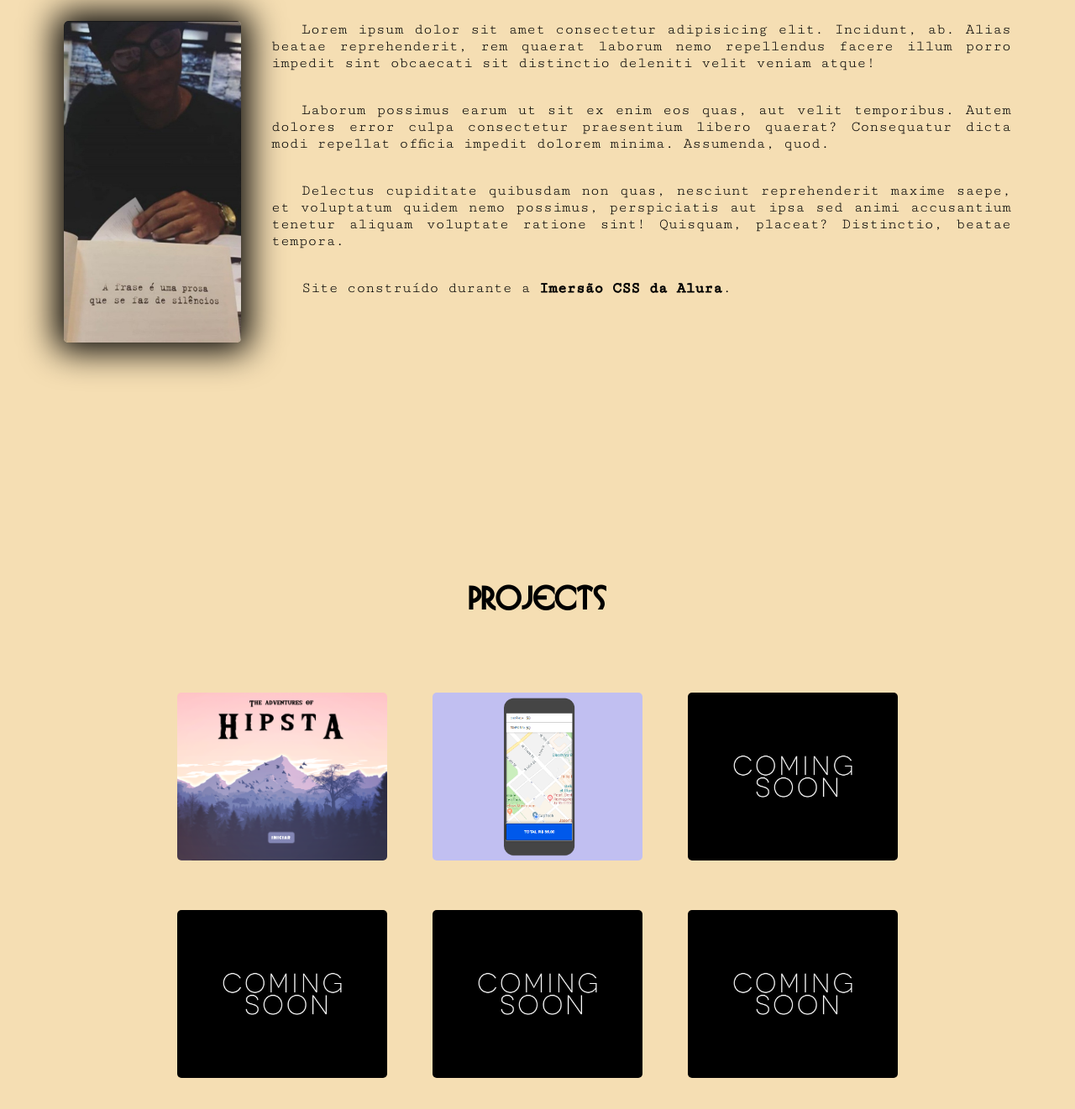
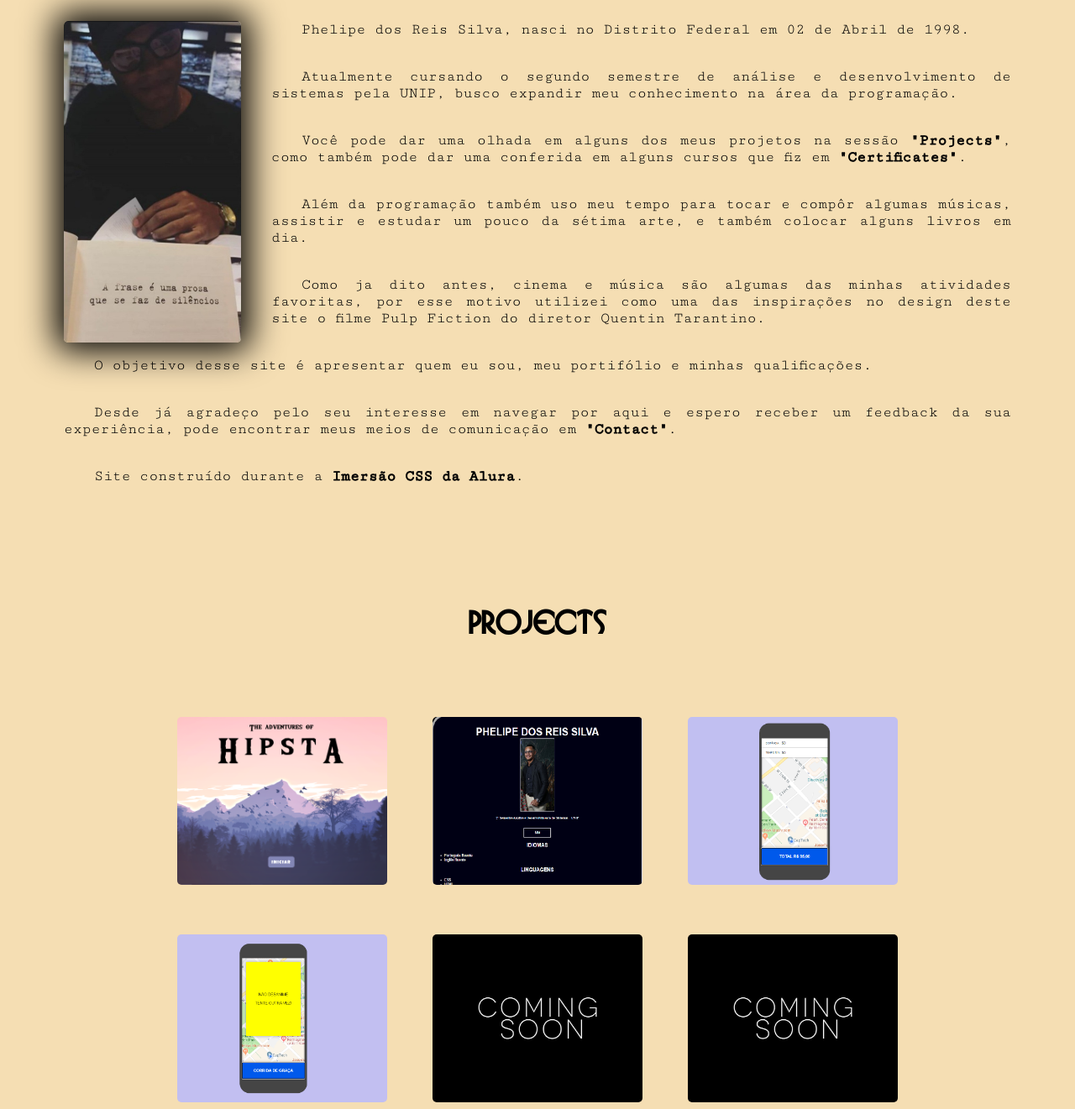
Before and after one commit to phelipedev/meu-site, a plain HTML site: page index.html in a window 1280 px wide. Shown: the part 980-2301 px from the top of the page at 84% size. Drawn offline with Linux system fonts and the light colour scheme; a web font is replaced by a local one.

Commit message:
versão 11/07/2020   00:09

```diff
--- a/index.html
+++ b/index.html
@@ -44,12 +44,16 @@
       <figure>
         <img class="foto" src="./img/phelipe.jpg" alt="Phelipe Dos Reis">
       </figure>
-       <p> Lorem ipsum dolor sit amet consectetur adipisicing elit. Incidunt, ab. Alias beatae reprehenderit, rem quaerat laborum nemo repellendus facere illum porro impedit sint obcaecati sit distinctio deleniti velit veniam atque!
+      <p>Phelipe dos Reis Silva, nasci no Distrito Federal em 02 de Abril de 1998.</p>
+      <p> Atualmente cursando o segundo semestre de análise e desenvolvimento de sistemas pela UNIP, busco expandir meu conhecimento na área da programação.</p>
+      <p> Você pode dar uma olhada em alguns dos meus projetos na sessão <a href="#projetos">"Projects"</a>, como também pode dar uma conferida em alguns cursos que fiz em <a href="#certificados">"Certificates"</a>.</p>
+
       </p>
-        <p>Laborum possimus earum ut sit ex enim eos quas, aut velit temporibus. Autem dolores error culpa consectetur praesentium libero quaerat? Consequatur dicta modi repellat officia impedit dolorem minima. Assumenda, quod.
-        </p>
-        <p>Delectus cupiditate quibusdam non quas, nesciunt reprehenderit maxime saepe, et voluptatum quidem nemo possimus, perspiciatis aut ipsa sed animi accusantium tenetur aliquam voluptate ratione sint! Quisquam, placeat? Distinctio, beatae tempora.
-        </p>
+      <p></p>
+      <p>Além da programação também uso meu tempo para tocar e compôr algumas músicas, assistir e estudar um pouco da sétima arte, e também colocar alguns livros em dia.</p>
+      <p>Como ja dito antes, cinema e música são algumas das minhas atividades favoritas, por esse motivo utilizei como uma das inspirações no design deste site o filme Pulp Fiction do diretor Quentin Tarantino.</p>
+      <p>O objetivo desse site é apresentar quem eu sou, meu portifólio e minhas qualificações.</p>
+      <p>Desde já agradeço pelo seu interesse em navegar por aqui e espero receber um feedback da sua experiência, pode encontrar meus meios de comunicação em <a href="#contato">"Contact"</a>. </p>
       <p> Site construído durante a <a target="blank" href="https://www.alura.com.br/imersao-css"> Imersão CSS da Alura</a>.
       </p>
 </section>
@@ -78,6 +82,26 @@
               </div>
           </div>
         </div>
+
+        <div class="flip-card">
+          <div class="card">
+            <figure class="card-front">
+              <img class="img-projetos" src="./img/curriculo.png" alt="Curriculo">
+              </figure>
+              <div class="card-back">
+              <h3>
+                <a class="link-certificados" target="blank" href="https://phelipedev.github.io/curriculo-phelipe/">
+                Currículo
+                <h5>
+                <br>
+                <li>Currículo construido utilizando CSS e HTML</li>
+              </a>
+            </h5>
+              </h3>
+              </div>
+          </div>
+        </div>
+
         <div class="flip-card">
           <div class="card">
             <figure class="card-front">
@@ -101,24 +125,18 @@
         <div class="flip-card">
           <div class="card">
             <figure class="card-front">
-                <img class="img-projetos" src="./img/coming-soon.jpg" alt="Coming soon">
+              <img class="img-projetos" src="./img/loteria-app.png" alt="Sorteio de app">
               </figure>
               <div class="card-back">
-                <h3>Coming soon
+              <h3>
+                <a class="link-certificados" target="blank" href="https://codepen.io/phelphelphel/full/MWagMOY">
+                Loteria
                 <br>
-                </h3>
-               </div>
-            </div>
-          </div>
-
-          <div class="flip-card">
-            <div class="card">
-              <figure class="card-front">
-                <img class="img-projetos" src="./img/coming-soon.jpg" alt="Coming soon">
-               </figure>
-               <div class="card-back">
-                <h3>Coming soon
-                  <br>
+                <h5>
+                  <li> Realiza um sorteio com base em um número escolhido</li>
+                  <li>Programado utilizando Javascript, CSS e HTML</li>
+                </a>
+                </h5>
               </h3>
               </div>
           </div>
```
Also changed, not shown: estilos.css (indentation only), img/curriculo.png (added), img/loteria-app.png (added), 1 other file. Lines whose indentation alone changed are shown as unchanged.
